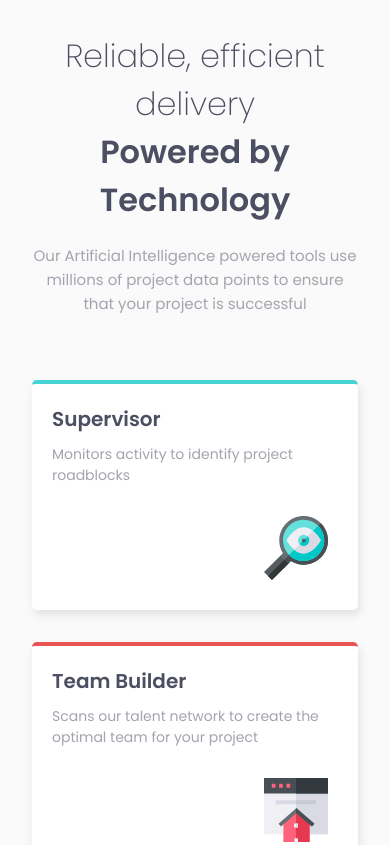
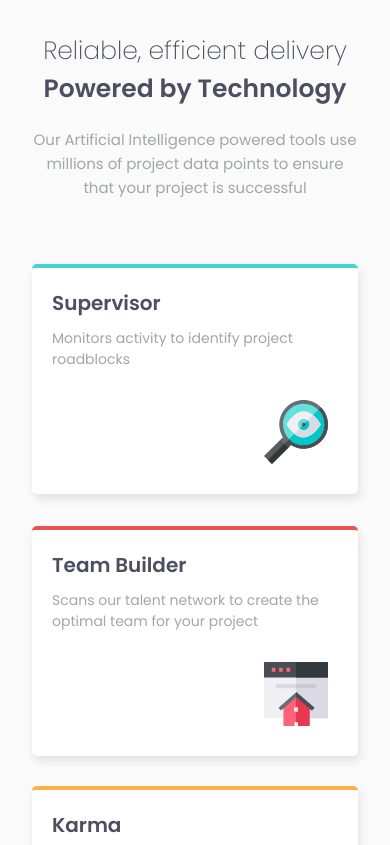
Before and after one commit to mohamedelkashef15/four-card-feature-section, a plain HTML site: page index.html in a window 390 px wide. Shown: the top 845 px of the page. Drawn offline with Linux system fonts and the light colour scheme.

Commit message:
Edit heading

```diff
--- a/style.css
+++ b/style.css
@@ -117,6 +117,11 @@ body {
     padding: 2rem;
   }
 
+  #technology .technology-content .heading h1,
+  #technology .technology-content .heading h2 {
+    font-size: 25px;
+  }
+
   #technology .row {
     grid-template-columns: 1fr;
     row-gap: 2rem;
```
